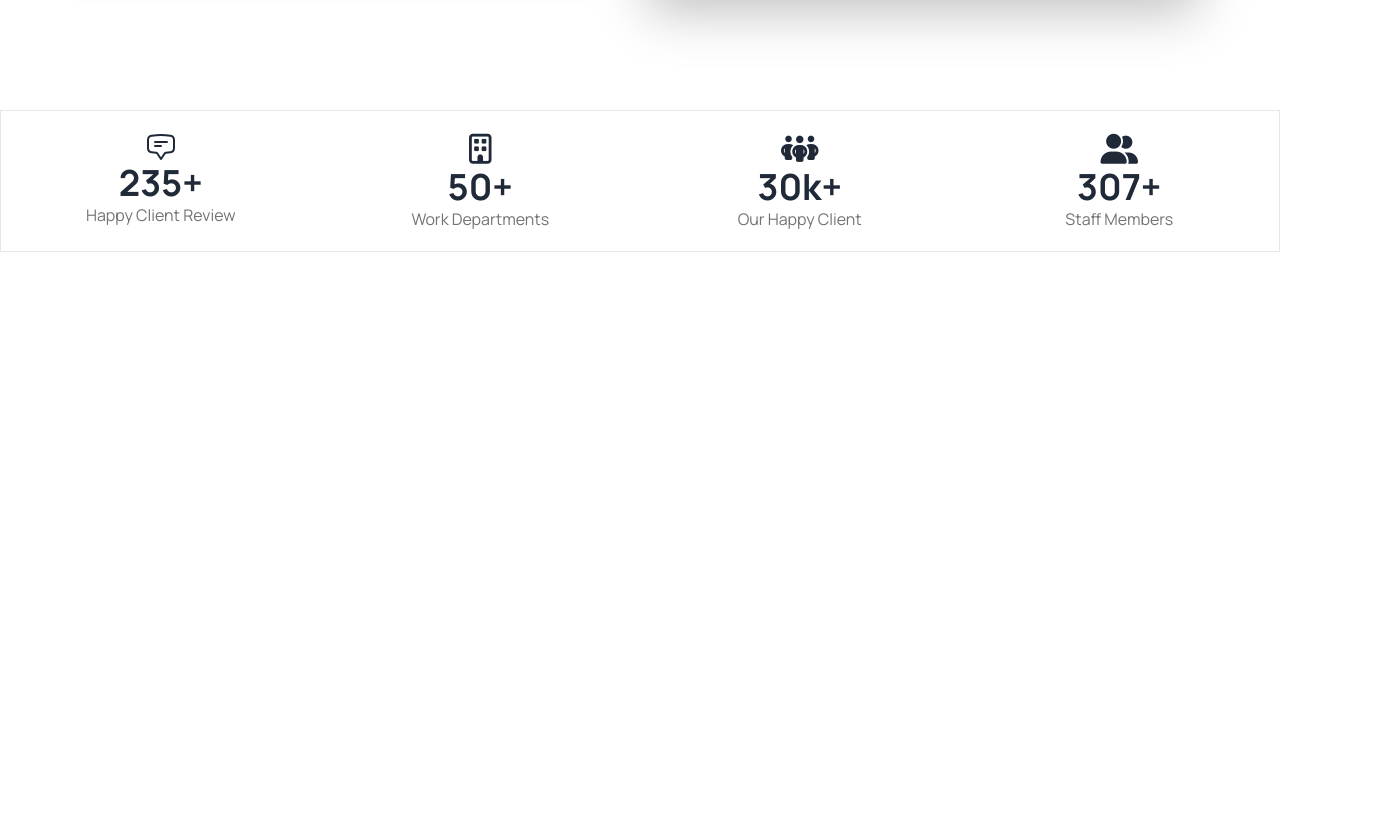
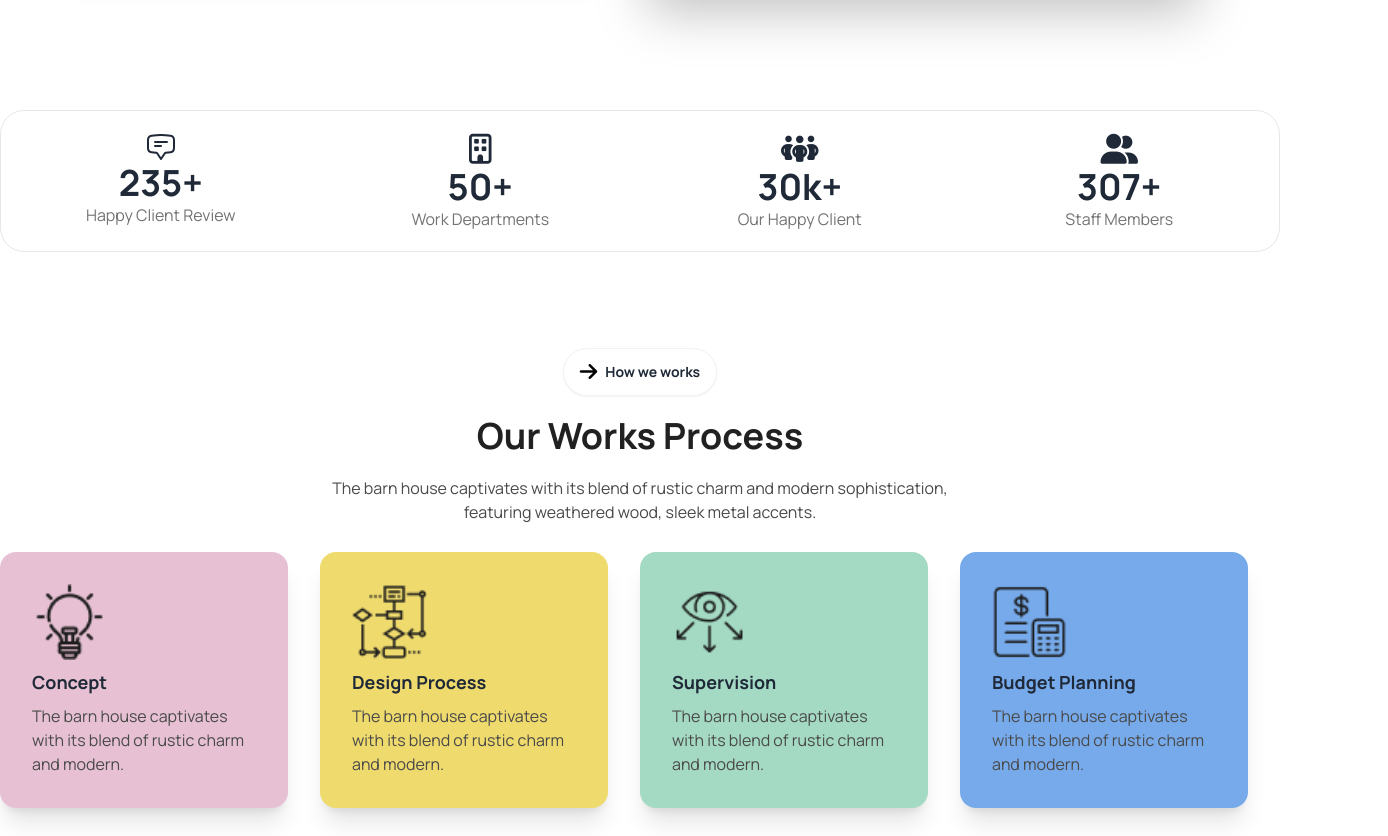
Before and after one commit to mrnaeem34/Assignment-3, a plain HTML site: page index.html in a window 1280 px wide. Shown: the part 1585-2421 px from the top of the page, 1388 px wide, since content can reach past the window. Before the commit the page ends 1933 px from the top, so only its background shows below. Drawn offline with nearby package versions, Linux system fonts and the light colour scheme.

Commit message:
work process done

```diff
--- a/index.html
+++ b/index.html
@@ -27,24 +27,7 @@
         <nav>
             <div class="navbar bg-base-100 my-10">
                 <div class="navbar-start">
-                    <div class="dropdown">
-                        <div tabindex="0" role="button" class="btn btn-ghost lg:hidden">
-                            <svg xmlns="http://www.w3.org/2000/svg" class="h-5 w-5" fill="none" viewBox="0 0 24 24"
-                                stroke="currentColor">
-                                <path stroke-linecap="round" stroke-linejoin="round" stroke-width="2"
-                                    d="M4 6h16M4 12h8m-8 6h16" />
-                            </svg>
-                        </div>
-                        <ul tabindex="0"
-                            class="menu menu-sm dropdown-content bg-base-100 rounded-box z-[1] mt-3 w-52 p-2 shadow">
-                            <li><a>Home</a></li>
-                            <li><a>Services</a></li>
-                            <li><a>Portfolio</a></li>
-                            <li><a>Blogs</a></li>
-                            <li><a>Contact Us</a></li>
-                        </ul>
 
-                    </div>
                     <a class="text-xl"><i
                             class="fa-solid fa-arrow-right -rotate-45 bg-[#ABEF5F] rounded-full w-5 h-5"></i> <span
                             class="text-2xl font-bold text-[#212121]">Rinterio</span></a>
@@ -64,8 +47,26 @@
                         <i class="fa-solid fa-magnifying-glass rounded-full"></i>
                         <i class="fa-solid fa-cart-shopping rounded-full"></i>
                     </div>
-                    <a class="btn bg-[#ABEF5F] rounded-3xl">Book Consult <i
-                            class="fa-solid fa-arrow-right -rotate-45 bg-black rounded-full text-white w-5 h-5 text-center"></i></a>
+                    <a class="hidden sm:block btn bg-[#ABEF5F] w-52 rounded-3xl pt-2 space-x-2 text-xl font-bold">Book Consult <i
+                            class="fa-solid fa-arrow-right -rotate-45 bg-black   rounded-full text-white  text-center "></i></a>
+                </div>
+                <div class="dropdown mr-10">
+                        <div tabindex="0" role="button" class="btn btn-ghost lg:hidden">
+                            <svg xmlns="http://www.w3.org/2000/svg" class="h-5 w-5" fill="none" viewBox="0 0 24 24"
+                                stroke="currentColor">
+                                <path stroke-linecap="round" stroke-linejoin="round" stroke-width="2"
+                                    d="M4 6h16M4 12h8m-8 6h16" />
+                            </svg>
+                        </div>
+                        <ul tabindex="0"
+                            class="menu menu-sm dropdown-content bg-base-100 rounded-box z-[1] mt-3 w-40 p-2 text-sm">
+                            <li><a>Home</a></li>
+                            <li><a>Services</a></li>
+                            <li><a>Portfolio</a></li>
+                            <li><a>Blogs</a></li>
+                            <li><a>Contact Us</a></li>
+                        </ul>
+
                     </div>
             </div>
         </nav>
@@ -136,7 +137,7 @@
             </div>
         </section>
         <section class="my-24 ">
-            <div class="grid grid-cols-1 lg:grid-cols-4 border border-white-100">
+            <div class="grid grid-cols-1 lg:grid-cols-4 border border-white-100 bg-white rounded-3xl">
                 <!-- client-1 -->
                 <div class="text-center justify-center my-5">
 
@@ -185,9 +186,51 @@
                         <p class="text-[#737373]">Staff Members</p>
                     </div>
                 </div>
-
             </div>
-
+        </section>
+        <section>
+            <div class="text-center space-y-5">
+                <button class="btn  rounded-3xl mx-auto text-sm font-bold bg-white"> <i
+                        class="fa-solid fa-arrow-right rounded-full text-black text-xl text-center"></i>How we
+                    works</button>
+                <h1 class="text-4xl font-bold text-[#212121]">
+                    Our Works Process
+                </h1>
+                <p class="text-[#494949] mb-5">
+                    The barn house captivates with its blend of rustic charm and modern sophistication,<br> featuring
+                    weathered wood, sleek metal accents.
+                </p>
+            </div>
+            <div class="grid grid-cols-4 my-7">
+                <div class="card max-w-72 shadow-xl bg-[#E7C1D3]">
+                    <div class="card-body">
+                        <img class="w-2/6" src="./assets/concept.png" alt="">
+                        <h2 class="card-title text-lg font-bold">Concept</h2>
+                        <p class="text-[#494949]">The barn house captivates  with its blend of rustic charm and modern.</p>
+                    </div>
+                </div>
+                <div class="card max-w-72 shadow-xl bg-[#EFDA6E]">
+                    <div class="card-body">
+                        <img class="w-2/6" src="./assets/flow-chart.png" alt="">
+                        <h2 class="card-title text-lg font-bold">Design Process</h2>
+                        <p class="text-[#494949]">The barn house captivates with its blend of rustic charm and modern.</p>
+                    </div>
+                </div>
+                <div class="card max-w-72 shadow-xl bg-[#A4DAC3]">
+                    <div class="card-body">
+                        <img class="w-2/6" src="./assets/vision.png" alt="">
+                        <h2 class="card-title text-lg font-bold">Supervision</h2>
+                        <p class="text-[#494949]">The barn house captivates with its blend of rustic charm and modern.</p>
+                    </div>
+                </div>
+                <div class="card max-w-72 shadow-xl bg-[#77AAEA]">
+                    <div class="card-body">
+                        <img class="w-2/6" src="./assets/budget-planning.png" alt="">
+                        <h2 class="card-title text-lg font-bold">Budget Planning</h2>
+                        <p class="text-[#494949]">The barn house captivates  with its blend of rustic charm and modern.</p>
+                    </div>
+                </div>
+            </div>
         </section>
 
     </main>
```
Lines whose indentation alone changed are shown as unchanged.
